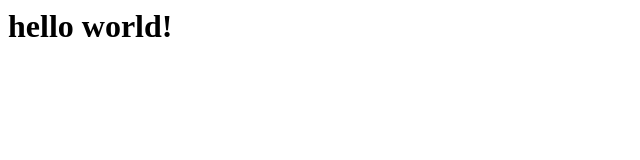
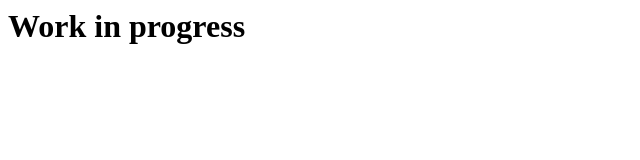
Before and after one commit to SonicFan2020-best/destroy-the-computer-flash-game, a plain HTML site: page index.html in a window 1280 px wide. Shown: the whole page, without its empty margins (0-640 px from the left). Drawn offline with Linux system fonts and the light colour scheme.

Commit message:
Updated index to say work in progress

```diff
--- a/index.html
+++ b/index.html
@@ -1 +1 @@
-<h1>hello world!</h1>
+<h1>Work in progress</h1>
```
